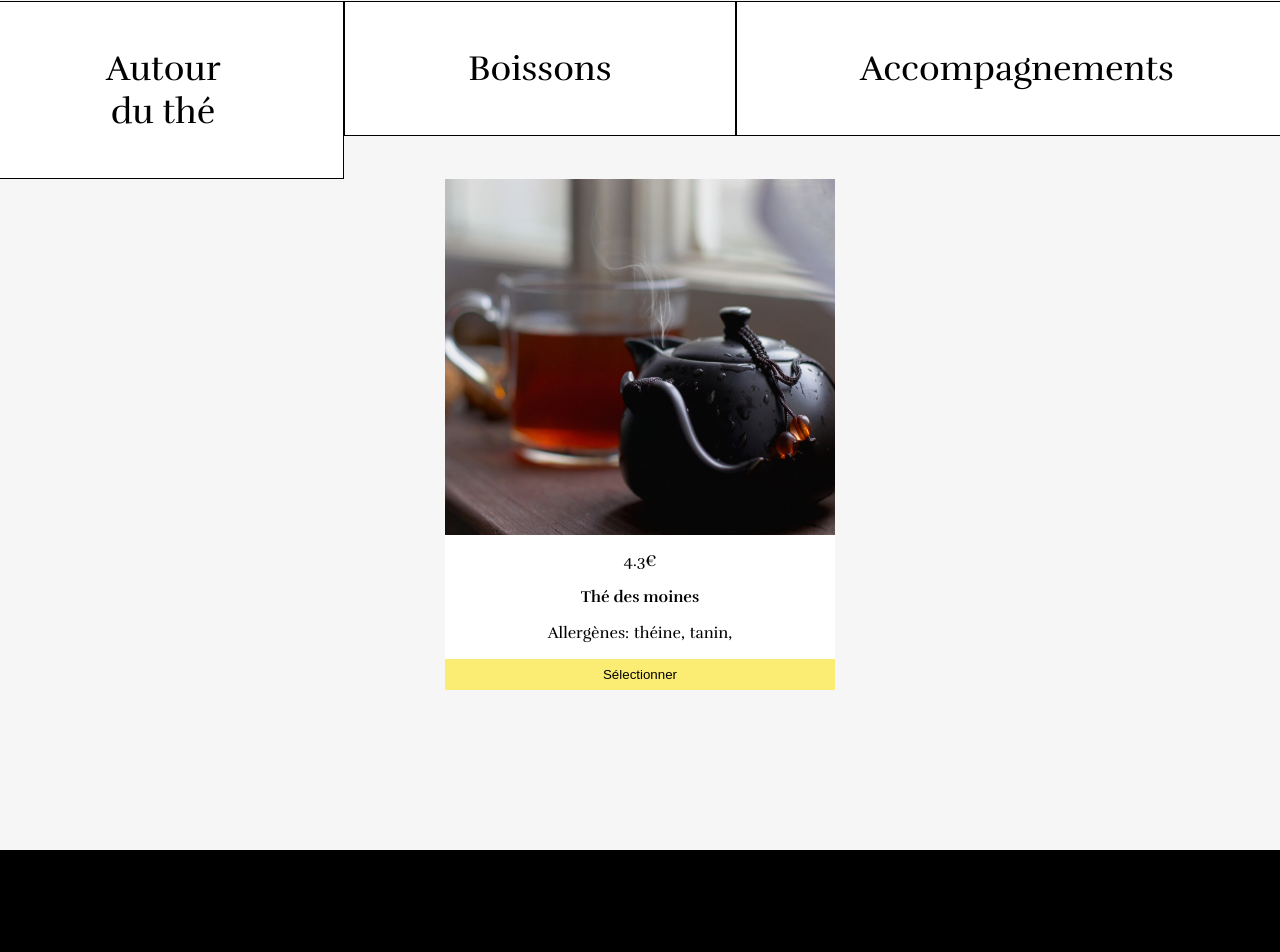
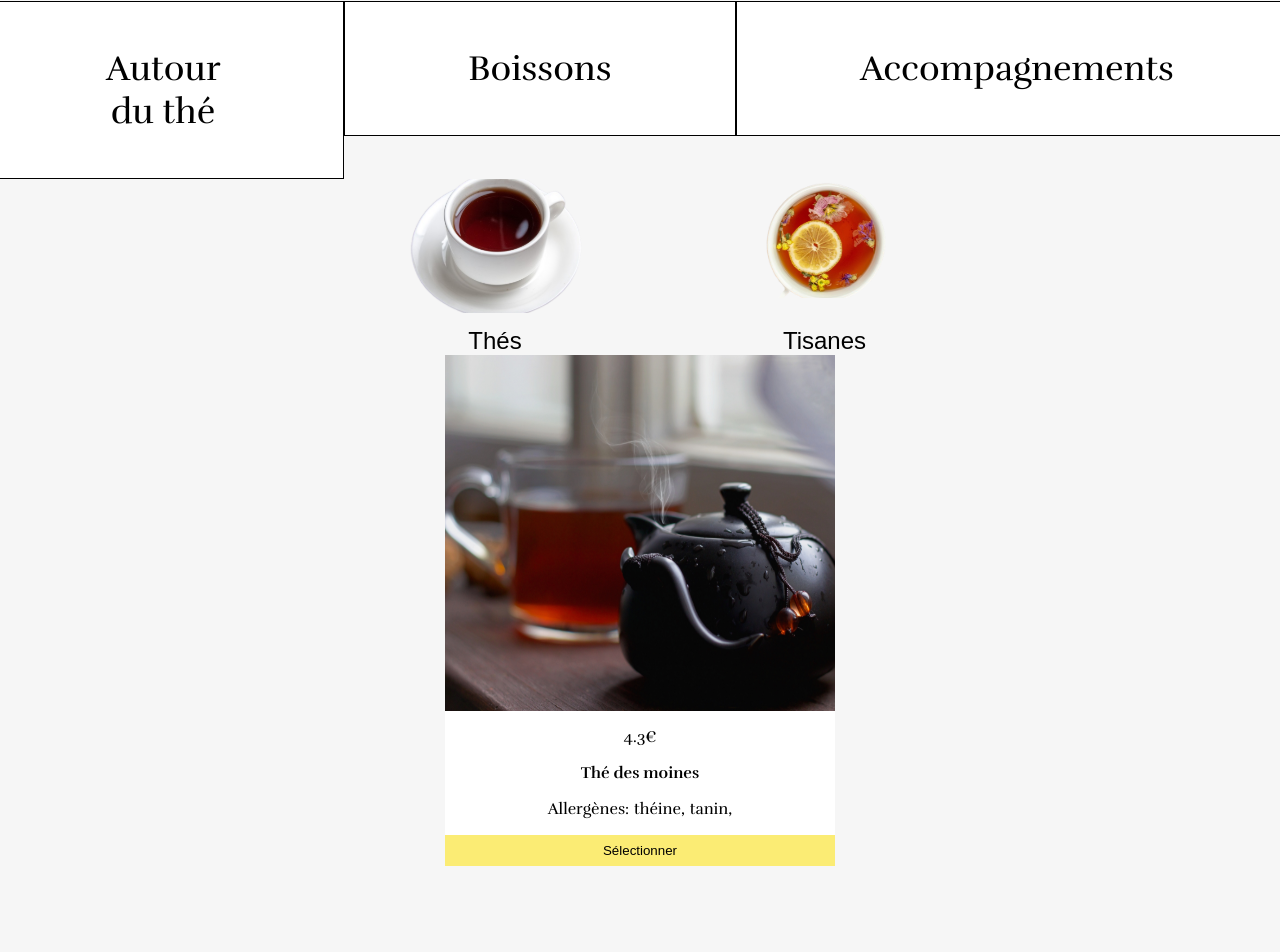
Before and after one commit to Morgane-Compa/house-of-tea, a React (Create React App) app: page /products in a window 1280 px wide. Shown: the part 1481-2433 px from the top of the page. Built offline with nearby package versions, Linux system fonts and the light colour scheme.

Commit message:
feature: filter button and filters list

```diff
--- a/src/App.tsx
+++ b/src/App.tsx
@@ -2,10 +2,10 @@ import style from "./App.module.scss";
 import Header from "components/Header/Header";
 import Hero from "components/Hero/Hero";
 import Footer from "components/Footer/Footer";
-import { Outlet, useNavigate } from "react-router-dom";
+import { Outlet, useNavigate, NavLink } from "react-router-dom";
 import BackButton from "components/BackButton/BackButton";
-import { NavLink } from "react-router-dom";
 import { NAV_LINKS } from "mocks/navigation.mock";
+
 
 function App() {
 
--- /dev/null
+++ b/src/components/FilterButton/FilterButton.module.scss
@@ -0,0 +1,12 @@
+.filterButton{
+    display: flex;
+    flex-direction: column;
+    align-items: center;
+    background-color: unset;
+    height: 11rem;
+    justify-content: space-between;
+
+    span{
+        font-size: 1.5rem;
+    }
+}
--- /dev/null
+++ b/src/components/FilterButton/FilterButton.tsx
@@ -0,0 +1,17 @@
+import { ISubCategory } from 'mocks/product.mock'
+import style from './FilterButton.module.scss'
+
+interface FilterButtonProps {
+    subCategory: ISubCategory
+}
+const FilterButton = (props: FilterButtonProps) => {
+    const {subCategory} = props;
+    return(
+        <button className={style.filterButton}>
+            <img src={subCategory.image.src} alt={subCategory.image.alt} />
+            <span>{subCategory.name}</span>
+        </button>
+    )
+}
+
+export default FilterButton
--- /dev/null
+++ b/src/components/FilterList/FilterList.module.scss
@@ -0,0 +1,5 @@
+.filters{
+    display: flex;
+    justify-content: space-between;
+    gap: 10rem;
+}
--- /dev/null
+++ b/src/components/FilterList/FilterList.tsx
@@ -0,0 +1,37 @@
+import { ISubCategory } from "mocks/product.mock";
+import style from "./FilterList.module.scss";
+import FilterButton from "components/FilterButton/FilterButton";
+
+const FilterList = () => {
+  const filters: ISubCategory[] = [
+    {
+      id: 1,
+      type: "tea",
+      name: "Thés",
+      image: {
+        src: "/assets/subcategory-images/tea-subcategory.svg",
+        alt: "sous catégorie thés ",
+      },
+    },
+    {
+      id: 2,
+      type: "tisane",
+      name: "Tisanes",
+      image: {
+        src: "/assets/subcategory-images/tisane-subcategory.svg",
+        alt: "sous catégorie tisanes ",
+      },
+    }
+  ];
+  return (
+    <ul className={style.filters}>
+    {filters.map((filter: ISubCategory) => (
+      <li key={filter.id}>
+         <FilterButton subCategory={filter} />
+      </li>
+    ))}
+  </ul>
+  );
+};
+
+export default FilterList;
--- a/src/pages/ProductListPage/ProductListPage.tsx
+++ b/src/pages/ProductListPage/ProductListPage.tsx
@@ -2,6 +2,7 @@ import ProductCard from 'components/ProductCard/ProductCard'
 import style from './ProductListPage.module.scss'
 import { CATEGORIES } from 'mocks/product.mock'
 import CategoryButton from 'components/CategoryButton/CategoryButton'
+import FilterList from 'components/FilterList/FilterList'
 
 const ProductListPage = () => {
     return(
@@ -9,6 +10,7 @@ const ProductListPage = () => {
             <ul className={style['category-list']}>
                 {CATEGORIES.map((category) => <li key={category.id}><CategoryButton category={category}/></li>)}
             </ul>
+            <FilterList />
             <ProductCard />
         </>
     )
```
